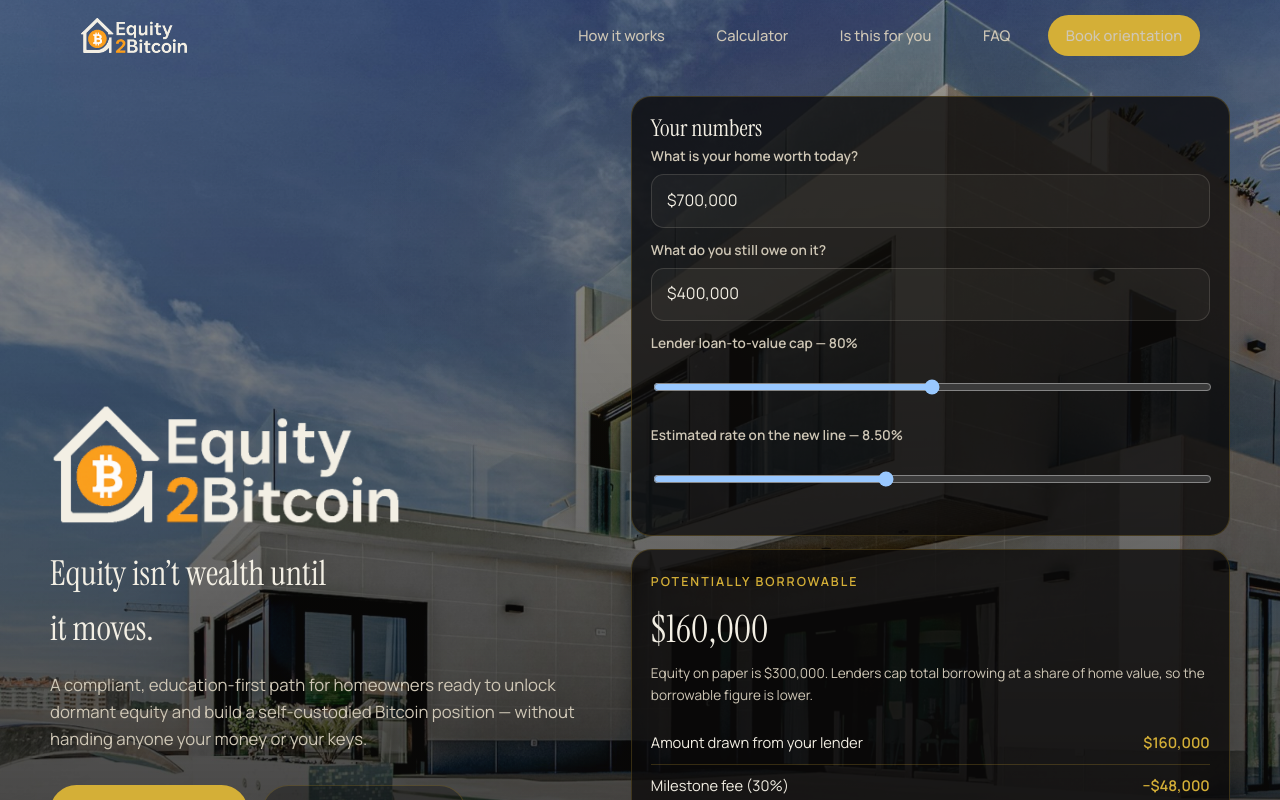
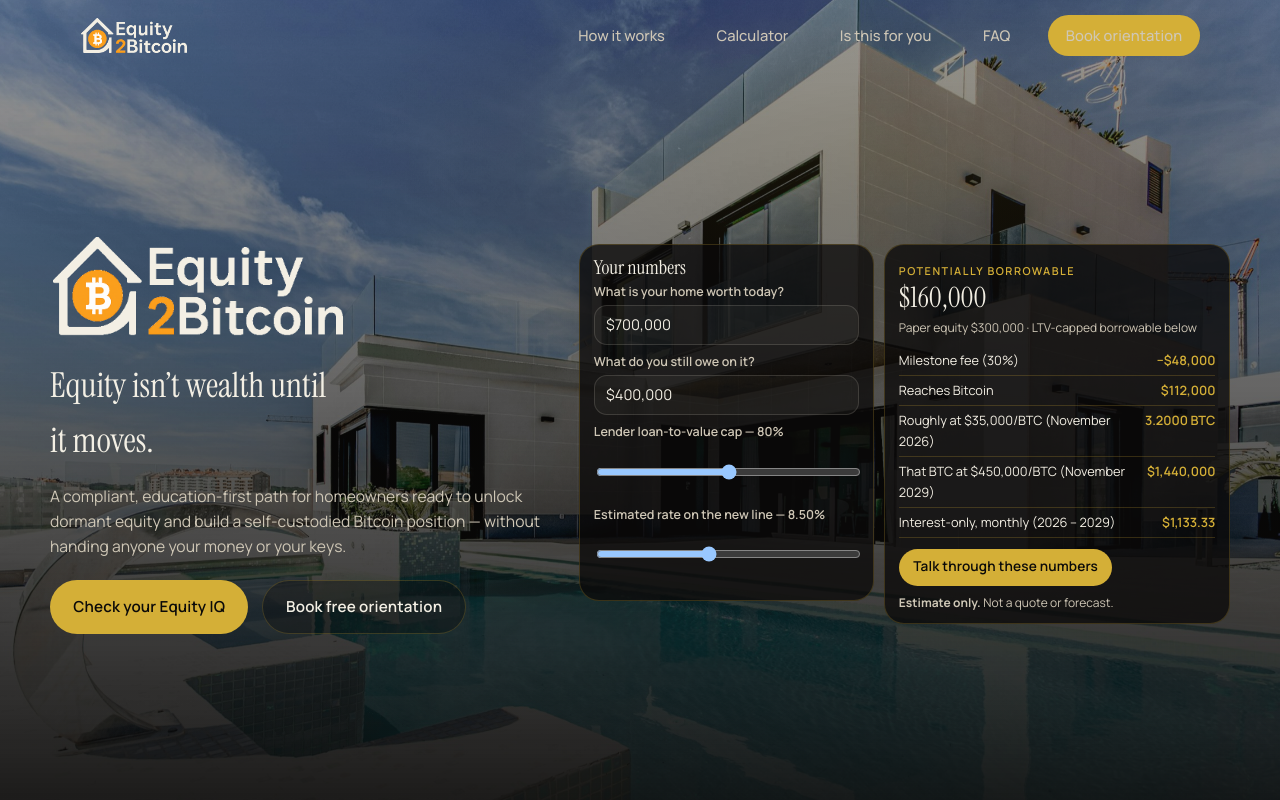
Before and after one commit to newanforbi/equity2bitcoin, a React (Vite) app in the folder web/: page / in a window 1280 px wide. Shown: the top 800 px of the page. Built offline with nearby package versions, Linux system fonts and the light colour scheme; no server answers.

Commit message:
Compact hero calculator so the first viewport fits
Tighten hero card padding/type, shorten helper copy, and place Your
numbers beside Potentially borrowable on desktop so visitors see the
full calc without scrolling the hero.

Co-authored-by: newanforbi <newanforbi@users.noreply.github.com>

```diff
--- a/web/src/components/EquityCalculator.tsx
+++ b/web/src/components/EquityCalculator.tsx
@@ -34,7 +34,7 @@ export function EquityCalculator({ idPrefix = "calc", variant = "page" }: Equity
     <div className={`equity-calculator${isHero ? " equity-calculator--hero" : ""}`}>
       <div className={isHero ? "equity-calculator-stack" : "booking-grid"}>
         <form className="booking-panel booking-fallback" onSubmit={(e) => e.preventDefault()}>
-          <h3 style={{ fontFamily: "var(--font-display)", fontSize: isHero ? "1.45rem" : "1.8rem", marginBottom: "0.35rem" }}>
+          <h3 style={{ fontFamily: "var(--font-display)", fontSize: isHero ? "1.2rem" : "1.8rem", marginBottom: isHero ? "0.2rem" : "0.35rem" }}>
             Your numbers
           </h3>
           {!isHero && (
@@ -102,8 +102,8 @@ export function EquityCalculator({ idPrefix = "calc", variant = "page" }: Equity
               <h3
                 style={{
                   fontFamily: "var(--font-display)",
-                  fontSize: isHero ? "1.45rem" : "1.8rem",
-                  marginBottom: "0.35rem",
+                  fontSize: isHero ? "1.2rem" : "1.8rem",
+                  marginBottom: isHero ? "0.2rem" : "0.35rem",
                 }}
               >
                 No tappable equity at these numbers
@@ -117,19 +117,28 @@ export function EquityCalculator({ idPrefix = "calc", variant = "page" }: Equity
           ) : (
             <>
               <p className="eyebrow">Potentially borrowable</p>
-              <div className="fee-formula" style={{ marginBottom: "0.75rem" }}>
+              <div className="fee-formula" style={{ marginBottom: isHero ? "0.35rem" : "0.75rem" }}>
                 {formatUsd(result.tappableEquity)}
               </div>
+              {!isHero && (
                 <p className="form-note">
                   Equity on paper is {formatUsd(result.rawEquity)}. Lenders cap total borrowing at a share of home value,
                   so the borrowable figure is lower.
                 </p>
+              )}
+              {isHero && (
+                <p className="form-note">
+                  Paper equity {formatUsd(result.rawEquity)} · LTV-capped borrowable below
+                </p>
+              )}
 
-              <div className="case-flow" style={{ marginTop: isHero ? "1rem" : "1.5rem" }}>
+              <div className="case-flow" style={{ marginTop: isHero ? "0.55rem" : "1.5rem" }}>
+                {!isHero && (
                   <div className="case-row">
                     <span>Amount drawn from your lender</span>
                     <span>{formatUsd(result.tappableEquity)}</span>
                   </div>
+                )}
                 <div className="case-row">
                   <span>Milestone fee ({formatPercent(result.feeRate)})</span>
                   <span>−{formatUsd(result.milestoneFee)}</span>
@@ -173,7 +182,7 @@ export function EquityCalculator({ idPrefix = "calc", variant = "page" }: Equity
                 </p>
               )}
 
-              <div className="hero-actions" style={{ marginTop: "1.25rem" }}>
+              <div className="hero-actions" style={{ marginTop: isHero ? "0.65rem" : "1.25rem" }}>
                 <Link className="btn btn-primary" to="/book">
                   Talk through these numbers
                 </Link>
@@ -186,11 +195,18 @@ export function EquityCalculator({ idPrefix = "calc", variant = "page" }: Equity
             </>
           )}
 
-          <p className="form-note" style={{ marginTop: "1.25rem" }}>
+          <p className="form-note" style={{ marginTop: isHero ? "0.55rem" : "1.25rem" }}>
+            {isHero ? (
+              <>
+                <strong>Estimate only.</strong> Not a quote or forecast.
+              </>
+            ) : (
+              <>
                 <strong>Estimate only.</strong> Not a loan offer, pre-qualification, quote, or investment advice.
-            {isHero
-              ? " Illustrative Bitcoin prices — not forecasts."
-              : " Actual limits, rates, and terms are set solely by your lender. Bitcoin price lines are fixed illustrative scenarios — not live quotes, and not predictions that any future price will occur."}
+                Actual limits, rates, and terms are set solely by your lender. Bitcoin price lines are fixed
+                illustrative scenarios — not live quotes, and not predictions that any future price will occur.
+              </>
+            )}
           </p>
         </div>
       </div>
--- a/web/src/styles/global.css
+++ b/web/src/styles/global.css
@@ -395,7 +395,7 @@ p {
 
 .equity-calculator-stack {
   display: grid;
-  gap: 0.85rem;
+  gap: 0.55rem;
 }
 
 .hero-calculator .booking-panel {
@@ -405,36 +405,104 @@ p {
 }
 
 .hero-calculator .booking-fallback {
-  padding: 1.1rem 1.2rem;
+  padding: 0.75rem 0.85rem;
+}
+
+.hero-calculator .equity-calculator--hero h3 {
+  font-size: 1.2rem !important;
+  margin-bottom: 0.2rem !important;
+}
+
+.hero-calculator .eyebrow {
+  font-size: 0.68rem;
+  letter-spacing: 0.14em;
+  margin-bottom: 0.2rem;
 }
 
 .hero-calculator .fee-formula {
-  font-size: clamp(1.7rem, 3vw, 2.35rem);
+  font-size: clamp(1.35rem, 2.2vw, 1.75rem);
+  margin-bottom: 0.35rem !important;
+}
+
+.hero-calculator .form-note {
+  font-size: 0.75rem;
+  margin: 0.35rem 0 0.5rem;
+  line-height: 1.35;
+}
+
+.hero-calculator .case-flow {
+  margin-top: 0.55rem !important;
 }
 
 .hero-calculator .case-row {
-  padding: 0.55rem 0;
+  padding: 0.28rem 0;
+  font-size: 0.8rem;
+  gap: 0.65rem;
+}
+
+.hero-calculator .field {
+  margin-bottom: 0.45rem;
+  gap: 0.2rem;
+}
+
+.hero-calculator .field label {
+  font-size: 0.78rem;
+}
+
+.hero-calculator .field input[type="text"] {
+  min-height: 2.15rem;
+  padding: 0.45rem 0.7rem;
   font-size: 0.92rem;
 }
 
-.hero-calculator .field {
-  margin-bottom: 0.75rem;
+.hero-calculator .field input[type="range"] {
+  margin-top: 0.15rem;
 }
 
-.hero-calculator .field input[type="text"] {
-  min-height: 2.65rem;
+.hero-calculator .hero-actions {
+  margin-top: 0.65rem !important;
+  gap: 0.5rem;
+}
+
+.hero-calculator .hero-actions .btn {
+  min-height: 2.35rem;
+  padding: 0.45rem 0.9rem;
+  font-size: 0.85rem;
+}
+
+.hero-calculator .equity-calculator--hero .form-note:last-child {
+  margin-top: 0.55rem !important;
+  margin-bottom: 0;
 }
 
 @media (min-width: 1040px) {
   .hero-content {
-    grid-template-columns: minmax(0, 0.95fr) minmax(20rem, 1.05fr);
+    grid-template-columns: minmax(0, 0.9fr) minmax(22rem, 1.15fr);
     min-height: 100svh;
-    padding-top: calc(var(--nav-h) + 1.5rem);
-    padding-bottom: 2rem;
+    padding-top: calc(var(--nav-h) + 1rem);
+    padding-bottom: 1.25rem;
+    gap: 1.25rem;
+    align-items: center;
   }
 
   .hero-brand {
     font-size: clamp(2.8rem, 5vw, 4.6rem);
+  }
+
+  .hero-brand-logo {
+    width: min(100%, 18.5rem);
+  }
+
+  .hero-support {
+    margin-bottom: 1.35rem;
+    font-size: 0.98rem;
+  }
+
+  /* Side-by-side cards inside the hero calculator — big vertical win */
+  .hero-calculator .equity-calculator-stack {
+    grid-template-columns: 0.92fr 1.08fr;
+    gap: 0.65rem;
+    align-items: start;
   }
 }
 
```
Lines whose indentation alone changed are shown as unchanged.
